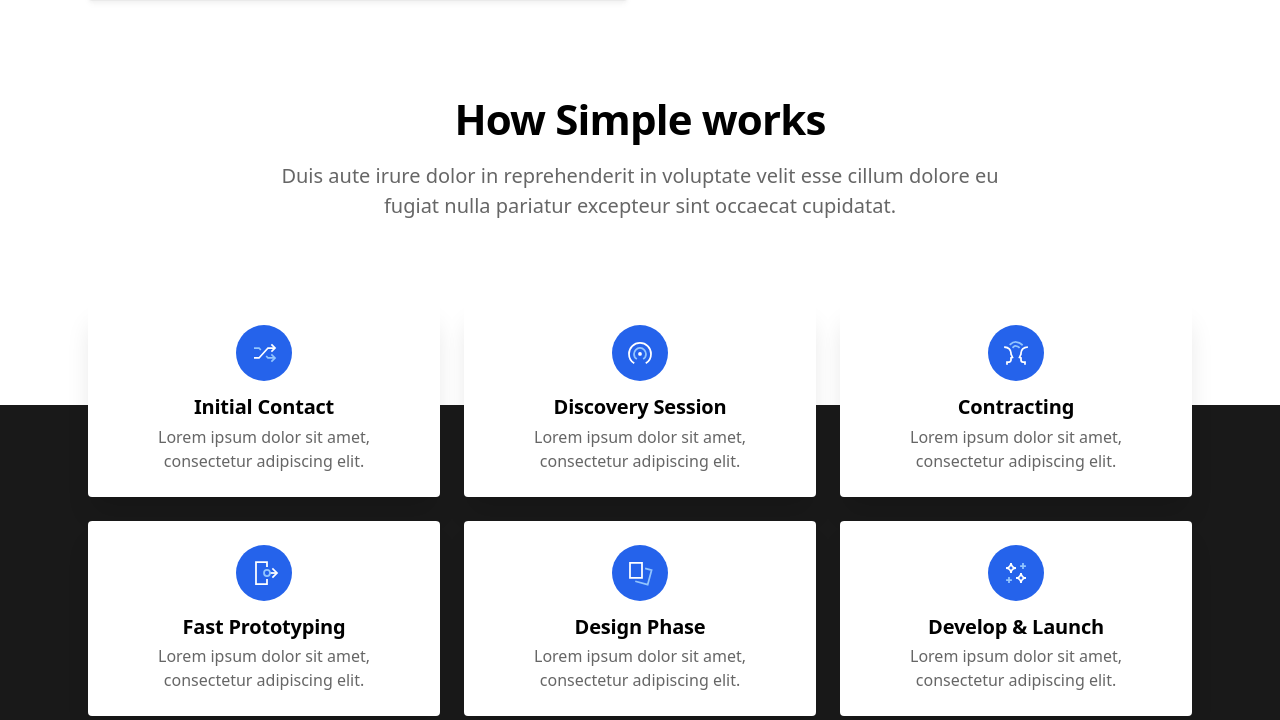
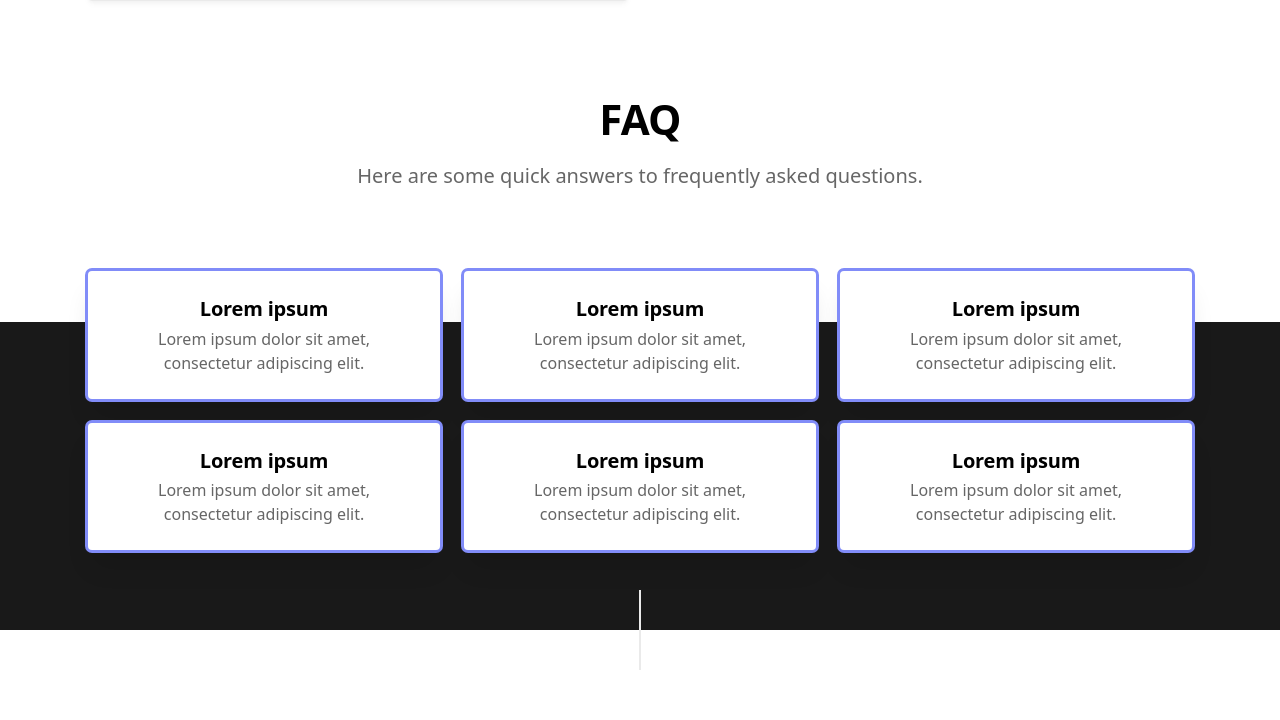
Before and after one commit to minor/dialexicon.org, a Next.js app: page / in a window 1280 px wide. Shown: the part 2237-2957 px from the top of the page. Built offline with nearby package versions, Linux system fonts and the light colour scheme.

Commit message:
fix(features): change -> faq

```diff
--- a/components/FeaturesBlocks.js
+++ b/components/FeaturesBlocks.js
@@ -14,54 +14,18 @@ function FeaturesBlocks() {
         <div className="py-12 md:py-20">
           {/* Section header */}
           <div className="max-w-3xl pb-12 mx-auto text-center md:pb-20">
-            <h2 className="mb-4 h2">How Simple works</h2>
+            <h2 className="mb-4 h2">FAQ</h2>
             <p className="text-xl text-gray-600">
-              Duis aute irure dolor in reprehenderit in voluptate velit esse
-              cillum dolore eu fugiat nulla pariatur excepteur sint occaecat
-              cupidatat.
+              Here are some quick answers to frequently asked questions.
             </p>
           </div>
 
           {/* Items */}
           <div className="grid items-start max-w-sm gap-6 mx-auto md:grid-cols-2 lg:grid-cols-3 md:max-w-2xl lg:max-w-none">
             {/* 1st item */}
-            <div className="relative flex flex-col items-center p-6 bg-white rounded shadow-xl">
-              <svg
-                className="w-16 h-16 p-1 mb-2 -mt-1"
-                viewBox="0 0 64 64"
-                xmlns="http://www.w3.org/2000/svg"
-              >
-                <g fill="none" fillRule="evenodd">
-                  <rect
-                    className="text-blue-600 fill-current"
-                    width="64"
-                    height="64"
-                    rx="32"
-                  />
-                  <g strokeWidth="2">
-                    <path
-                      className="text-blue-300 stroke-current"
-                      d="M34.514 35.429l2.057 2.285h8M20.571 26.286h5.715l2.057 2.285"
-                    />
-                    <path
-                      className="text-white stroke-current"
-                      d="M20.571 37.714h5.715L36.57 26.286h8"
-                    />
-                    <path
-                      className="text-blue-300 stroke-current"
-                      strokeLinecap="square"
-                      d="M41.143 34.286l3.428 3.428-3.428 3.429"
-                    />
-                    <path
-                      className="text-white stroke-current"
-                      strokeLinecap="square"
-                      d="M41.143 29.714l3.428-3.428-3.428-3.429"
-                    />
-                  </g>
-                </g>
-              </svg>
+            <div className="relative flex flex-col items-center p-6 bg-white rounded shadow-xl ring ring-indigo-400">
               <h4 className="mb-1 text-xl font-bold leading-snug tracking-tight">
-                Initial Contact
+                Lorem ipsum
               </h4>
               <p className="text-center text-gray-600">
                 Lorem ipsum dolor sit amet, consectetur adipiscing elit.
@@ -69,40 +33,9 @@ function FeaturesBlocks() {
             </div>
 
             {/* 2nd item */}
-            <div className="relative flex flex-col items-center p-6 bg-white rounded shadow-xl">
-              <svg
-                className="w-16 h-16 p-1 mb-2 -mt-1"
-                viewBox="0 0 64 64"
-                xmlns="http://www.w3.org/2000/svg"
-              >
-                <g fill="none" fillRule="evenodd">
-                  <rect
-                    className="text-blue-600 fill-current"
-                    width="64"
-                    height="64"
-                    rx="32"
-                  />
-                  <g strokeWidth="2" transform="translate(19.429 20.571)">
-                    <circle
-                      className="text-white stroke-current"
-                      strokeLinecap="square"
-                      cx="12.571"
-                      cy="12.571"
-                      r="1.143"
-                    />
-                    <path
-                      className="text-white stroke-current"
-                      d="M19.153 23.267c3.59-2.213 5.99-6.169 5.99-10.696C25.143 5.63 19.514 0 12.57 0 5.63 0 0 5.629 0 12.571c0 4.527 2.4 8.483 5.99 10.696"
-                    />
-                    <path
-                      className="text-blue-300 stroke-current"
-                      d="M16.161 18.406a6.848 6.848 0 003.268-5.835 6.857 6.857 0 00-6.858-6.857 6.857 6.857 0 00-6.857 6.857 6.848 6.848 0 003.268 5.835"
-                    />
-                  </g>
-                </g>
-              </svg>
+            <div className="relative flex flex-col items-center p-6 bg-white rounded shadow-xl ring ring-indigo-400">
               <h4 className="mb-1 text-xl font-bold leading-snug tracking-tight">
-                Discovery Session
+                Lorem ipsum
               </h4>
               <p className="text-center text-gray-600">
                 Lorem ipsum dolor sit amet, consectetur adipiscing elit.
@@ -110,33 +43,9 @@ function FeaturesBlocks() {
             </div>
 
             {/* 3rd item */}
-            <div className="relative flex flex-col items-center p-6 bg-white rounded shadow-xl">
-              <svg
-                className="w-16 h-16 p-1 mb-2 -mt-1"
-                viewBox="0 0 64 64"
-                xmlns="http://www.w3.org/2000/svg"
-              >
-                <g fill="none" fillRule="evenodd">
-                  <rect
-                    className="text-blue-600 fill-current"
-                    width="64"
-                    height="64"
-                    rx="32"
-                  />
-                  <g strokeLinecap="square" strokeWidth="2">
-                    <path
-                      className="text-blue-300 stroke-current"
-                      d="M38.826 22.504a9.128 9.128 0 00-13.291-.398M35.403 25.546a4.543 4.543 0 00-6.635-.207"
-                    />
-                    <path
-                      className="text-white stroke-current"
-                      d="M19.429 25.143A6.857 6.857 0 0126.286 32v1.189L28 37.143l-1.714.571V40A2.286 2.286 0 0124 42.286h-2.286v2.285M44.571 25.143A6.857 6.857 0 0037.714 32v1.189L36 37.143l1.714.571V40A2.286 2.286 0 0040 42.286h2.286v2.285"
-                    />
-                  </g>
-                </g>
-              </svg>
+            <div className="relative flex flex-col items-center p-6 bg-white rounded shadow-xl ring ring-indigo-400">
               <h4 className="mb-1 text-xl font-bold leading-snug tracking-tight">
-                Contracting
+                Lorem ipsum
               </h4>
               <p className="text-center text-gray-600">
                 Lorem ipsum dolor sit amet, consectetur adipiscing elit.
@@ -144,46 +53,9 @@ function FeaturesBlocks() {
             </div>
 
             {/* 4th item */}
-            <div className="relative flex flex-col items-center p-6 bg-white rounded shadow-xl">
-              <svg
-                className="w-16 h-16 p-1 mb-2 -mt-1"
-                viewBox="0 0 64 64"
-                xmlns="http://www.w3.org/2000/svg"
-              >
-                <g fill="none" fillRule="evenodd">
-                  <rect
-                    className="text-blue-600 fill-current"
-                    width="64"
-                    height="64"
-                    rx="32"
-                  />
-                  <g transform="translate(22.857 19.429)" strokeWidth="2">
-                    <path
-                      className="text-white stroke-current"
-                      strokeLinecap="square"
-                      d="M12.571 4.571V0H0v25.143h12.571V20.57"
-                    />
-                    <path
-                      className="text-white stroke-current"
-                      d="M16 12.571h8"
-                    />
-                    <path
-                      className="text-white stroke-current"
-                      strokeLinecap="square"
-                      d="M19.429 8L24 12.571l-4.571 4.572"
-                    />
-                    <circle
-                      className="text-blue-300 stroke-current"
-                      strokeLinecap="square"
-                      cx="12.571"
-                      cy="12.571"
-                      r="3.429"
-                    />
-                  </g>
-                </g>
-              </svg>
+            <div className="relative flex flex-col items-center p-6 bg-white rounded shadow-xl ring ring-indigo-400">
               <h4 className="mb-1 text-xl font-bold leading-snug tracking-tight">
-                Fast Prototyping
+                Lorem ipsum
               </h4>
               <p className="text-center text-gray-600">
                 Lorem ipsum dolor sit amet, consectetur adipiscing elit.
@@ -191,33 +63,9 @@ function FeaturesBlocks() {
             </div>
 
             {/* 5th item */}
-            <div className="relative flex flex-col items-center p-6 bg-white rounded shadow-xl">
-              <svg
-                className="w-16 h-16 p-1 mb-2 -mt-1"
-                viewBox="0 0 64 64"
-                xmlns="http://www.w3.org/2000/svg"
-              >
-                <g fill="none" fillRule="evenodd">
-                  <rect
-                    className="text-blue-600 fill-current"
-                    width="64"
-                    height="64"
-                    rx="32"
-                  />
-                  <g strokeLinecap="square" strokeWidth="2">
-                    <path
-                      className="text-white stroke-current"
-                      d="M20.571 20.571h13.714v17.143H20.571z"
-                    />
-                    <path
-                      className="text-blue-300 stroke-current"
-                      d="M38.858 26.993l6.397 1.73-4.473 16.549-13.24-3.58"
-                    />
-                  </g>
-                </g>
-              </svg>
+            <div className="relative flex flex-col items-center p-6 bg-white rounded shadow-xl ring ring-indigo-400">
               <h4 className="mb-1 text-xl font-bold leading-snug tracking-tight">
-                Design Phase
+                Lorem ipsum
               </h4>
               <p className="text-center text-gray-600">
                 Lorem ipsum dolor sit amet, consectetur adipiscing elit.
@@ -225,42 +73,9 @@ function FeaturesBlocks() {
             </div>
 
             {/* 6th item */}
-            <div className="relative flex flex-col items-center p-6 bg-white rounded shadow-xl">
-              <svg
-                className="w-16 h-16 p-1 mb-2 -mt-1"
-                viewBox="0 0 64 64"
-                xmlns="http://www.w3.org/2000/svg"
-              >
-                <g fill="none" fillRule="evenodd">
-                  <rect
-                    className="text-blue-600 fill-current"
-                    width="64"
-                    height="64"
-                    rx="32"
-                  />
-                  <g strokeWidth="2">
-                    <path
-                      className="text-white stroke-current"
-                      d="M32 37.714A5.714 5.714 0 0037.714 32a5.714 5.714 0 005.715 5.714"
-                    />
-                    <path
-                      className="text-white stroke-current"
-                      d="M32 37.714a5.714 5.714 0 015.714 5.715 5.714 5.714 0 015.715-5.715M20.571 26.286a5.714 5.714 0 005.715-5.715A5.714 5.714 0 0032 26.286"
-                    />
-                    <path
-                      className="text-white stroke-current"
-                      d="M20.571 26.286A5.714 5.714 0 0126.286 32 5.714 5.714 0 0132 26.286"
-                    />
-                    <path
-                      className="text-blue-300 stroke-current"
-                      d="M21.714 40h4.572M24 37.714v4.572M37.714 24h4.572M40 21.714v4.572"
-                      strokeLinecap="square"
-                    />
-                  </g>
-                </g>
-              </svg>
+            <div className="relative flex flex-col items-center p-6 bg-white rounded shadow-xl ring ring-indigo-400">
               <h4 className="mb-1 text-xl font-bold leading-snug tracking-tight">
-                Develop & Launch
+                Lorem ipsum
               </h4>
               <p className="text-center text-gray-600">
                 Lorem ipsum dolor sit amet, consectetur adipiscing elit.
```
